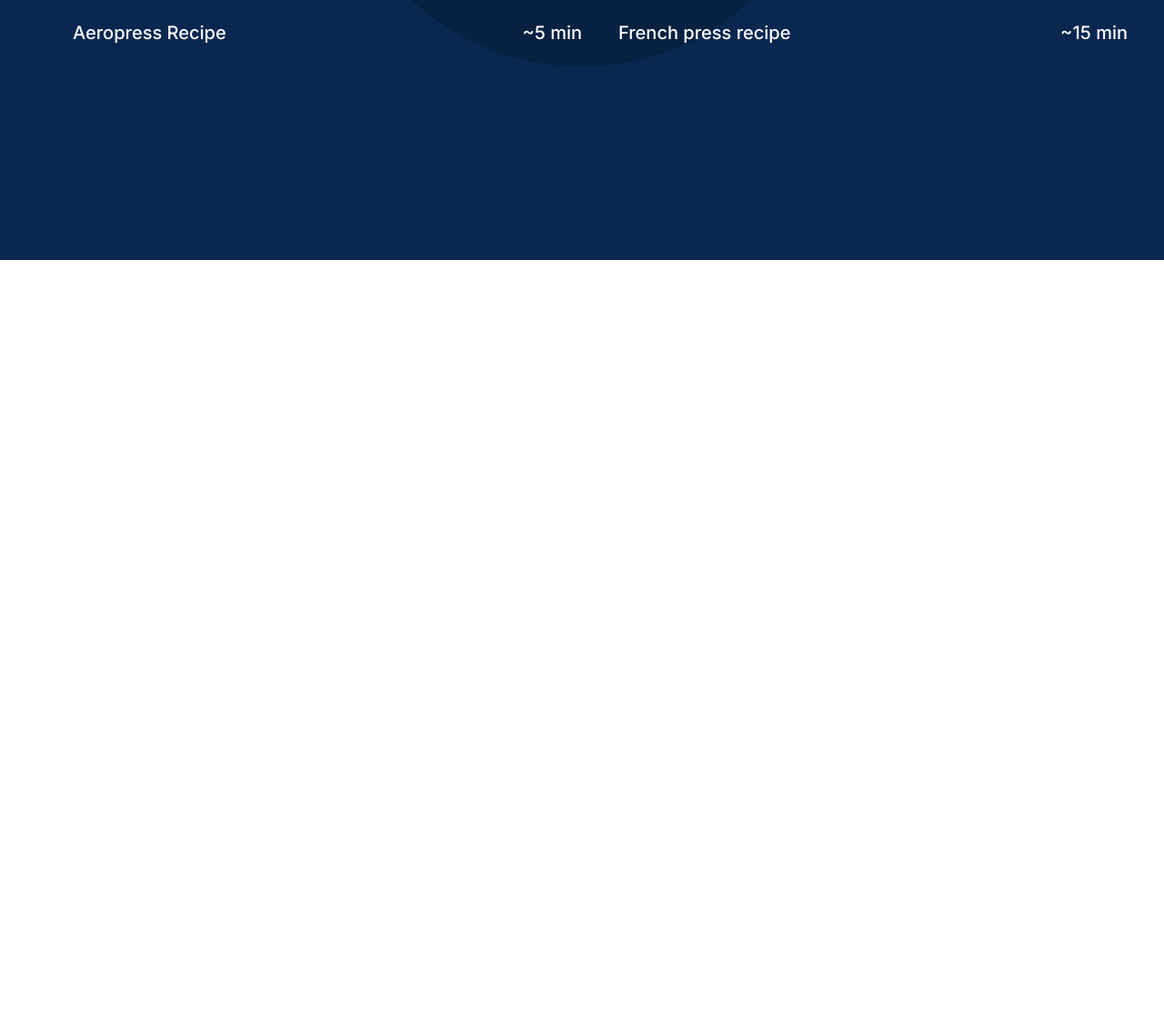
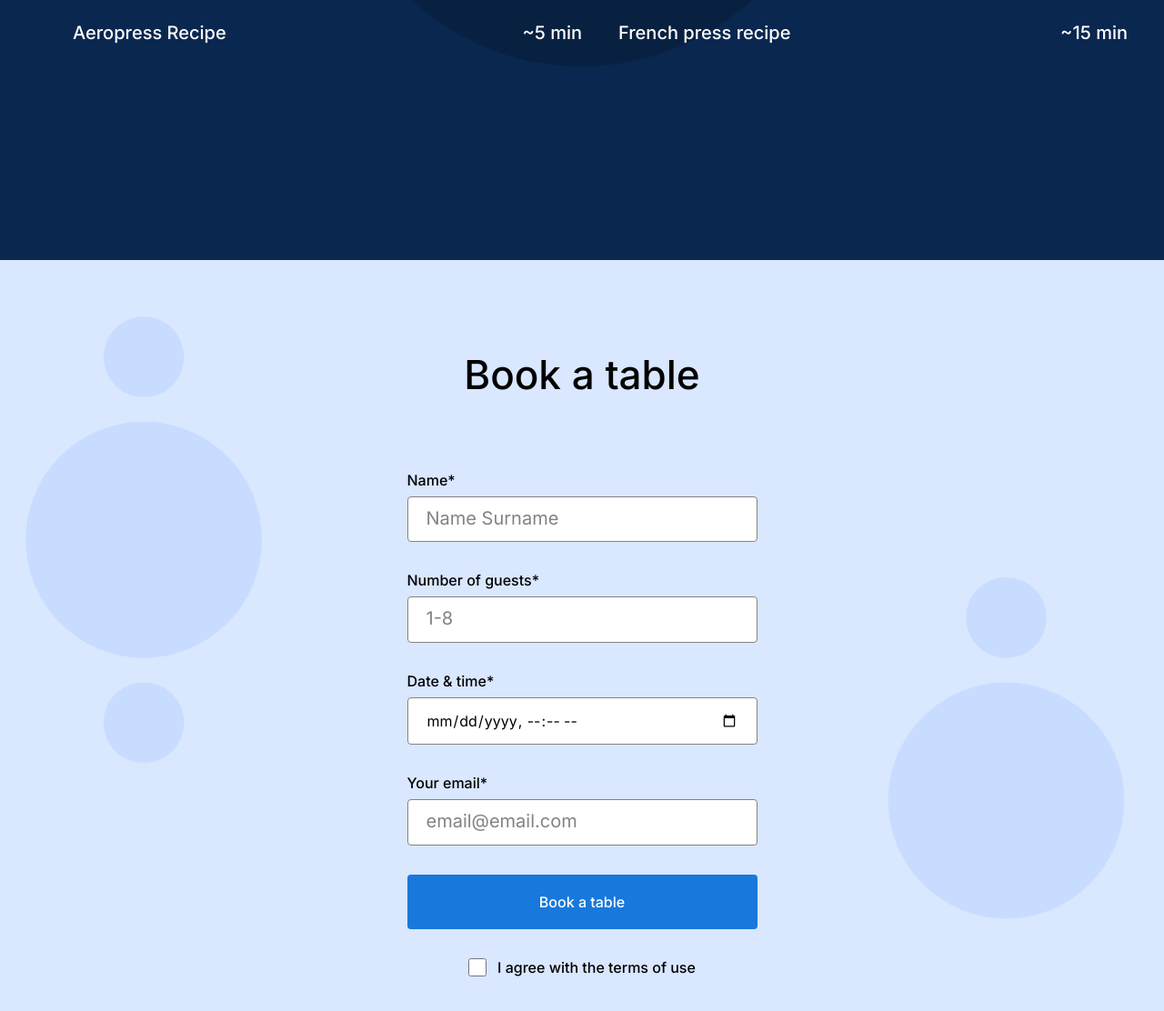
Before and after one commit to adelapaz33/se_project_coffeeshop, a plain HTML site: page index.html in a window 1280 px wide. Shown: the part 1504-2616 px from the top of the page at 91% size. Before the commit the page ends 1790 px from the top, so only its background shows below. Drawn offline with Linux system fonts and the light colour scheme.

Commit message:
Stage 2 Part 3 Updates

```diff
--- a/index.html
+++ b/index.html
@@ -104,7 +104,56 @@
             </li>
           </ul>
         </section>
-        <section id="reservation" class="reservation"></section>
+        <section id="reservation" class="reservation">
+          <h2 class="reservation__title">Book a table</h2>
+          <form class="reservation__form form">
+            <fieldset class="form__fieldset">
+              <label for="input-name" class="form__label"
+                >Name*
+                <input
+                  class="form__input"
+                  type="text"
+                  id="input-name"
+                  placeholder="Name Surname"
+                  required
+                />
+              </label>
+              <label for="input-guests" class="form__label"
+                >Number of guests*<input
+                  class="form__input"
+                  type="number"
+                  min="1"
+                  max="8"
+                  id="input-guests"
+                  placeholder="1-8"
+                  required
+              /></label>
+              <label for="input-date-time" class="form__label"
+                >Date & time*
+                <input
+                  class="form__input"
+                  type="datetime-local"
+                  id="input-date-time"
+                  required
+              /></label>
+              <label for="input-email" class="form__label"
+                >Your email*
+                <input
+                  class="form__input"
+                  type="email"
+                  id="input-email"
+                  placeholder="email@email.com"
+                  required
+                />
+              </label>
+            </fieldset>
+            <button class="form__button" type="submit">Book a table</button>
+            <label class="form__label form__label_type_checkbox">
+              <input class="form__checkbox" type="checkbox" />I agree with the
+              terms of use
+            </label>
+          </form>
+        </section>
         <section id="menu" class="menu"></section>
         <section id="contacts" class="about"></section>
       </main>
--- a/pages/index.css
+++ b/pages/index.css
@@ -152,6 +152,92 @@
 }
 
 .reservation {
+  background-color: #d9e7ff;
+  background-image: url(../images/images/background_reservation.svg);
+  background-size: cover;
+  background-repeat: no-repeat;
+  background-position: center;
+  padding: 100px 0 120px 0;
+}
+
+.reservation__title {
+  font-family: "Inter", "Arial", sans-serif;
+  font-weight: 500;
+  font-size: 44px;
+  line-height: 52px;
+  color: #000;
+  margin: 0 0 80px;
+  text-align: center;
+}
+
+.reservation__form {
+  margin: 0 auto;
+}
+
+.form {
+  max-width: 385px;
+}
+
+.form__fieldset {
+  margin: 0;
+  padding: 0;
+  border: none;
+}
+
+.form__label {
+  font-family: "Inter", "Arial", sans-serif;
+  font-weight: 500;
+  font-size: 16px;
+  line-height: 20px;
+  color: #000;
+}
+
+.form__input {
+  border-radius: 4px;
+  color: #000;
+  display: block;
+  width: 100%;
+  box-sizing: border-box;
+  padding: 15px 20px;
+  margin: 8px 0 32px;
+  border: solid 1px #838383;
+}
+
+.form__input::placeholder {
+  color: #838383;
+  font-family: "Inter", "Arial", sans-serif;
+  font-size: 20px;
+  line-height: 30px;
+}
+.form__button {
+  border-radius: 4px;
+  background-color: #1878dc;
+  font-family: "Inter", "Arial", sans-serif;
+  font-weight: 500;
+  font-size: 16px;
+  line-height: 20px;
+  border: none;
+  color: #fff;
+  width: 100%;
+  padding: 20px 0;
+  margin-bottom: 32px;
+}
+
+.form__button:hover {
+  background-color: #3f96f3;
+  transition: 0.5s ease-in-out;
+}
+
+.form__checkbox {
+  border-radius: 2px;
+  width: 20px;
+  height: 20px;
+}
+
+.form__label_type_checkbox {
+  display: flex;
+  gap: 12px;
+  justify-content: center;
 }
 
 .menu {
```
